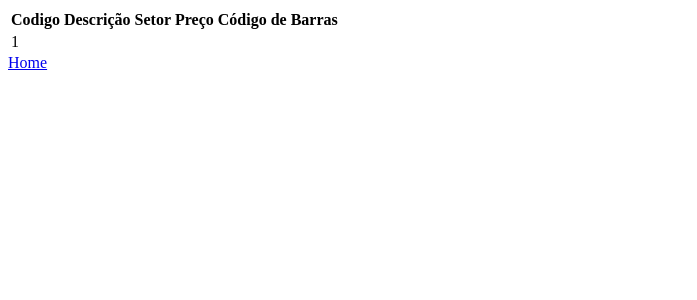
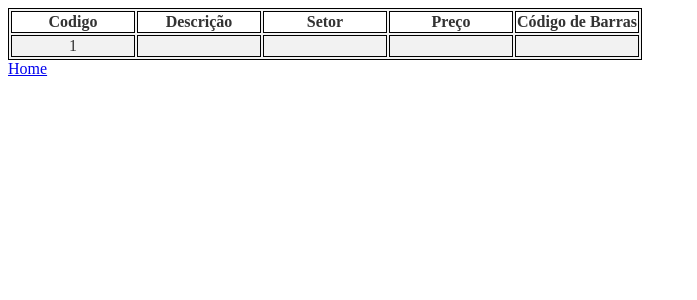
Before and after one commit to jo-alves22/SuperMercado, a Flask app: page /consultaprodutos in a window 1280 px wide. Shown: the top 300 px of the page, without its empty margins (0-697 px from the left). Run offline with Flask 3, Linux system fonts and the light colour scheme; tables that the repository leaves empty or names only in its code hold one stand-in row (values such as "Sample post").

Commit message:
List products page

```diff
--- /dev/null
+++ b/static/css/consultaprodutos.css
@@ -0,0 +1,29 @@
+table {
+    background-color: #f2f2f2;
+    color: #333;
+  }
+
+
+table, th, td {
+border: 1px solid black;
+}
+
+
+td {
+width: 20%;
+}
+
+td {
+    text-align: center;
+  }
+
+  tr:hover {
+    background-color: #ddd;
+  }
+
+  tr:nth-child(even) {
+    background-color: #f2f2f2;
+  }
+  tr:nth-child(odd) {
+    background-color: #fff;
+  }
--- a/templates/consultaprodutos.html
+++ b/templates/consultaprodutos.html
@@ -4,6 +4,7 @@
     <meta charset="UTF-8">
     <meta http-equiv="X-UA-Compatible" content="IE=edge">
     <meta name="viewport" content="width=device-width, initial-scale=1.0">
+    <link rel="stylesheet" type="text/css" href="{{ url_for('static', filename='css/consultaprodutos.css') }}">
     <title>Consulta Produtos - Supermercado PagueMais</title>
 </head>
 <body>
```
